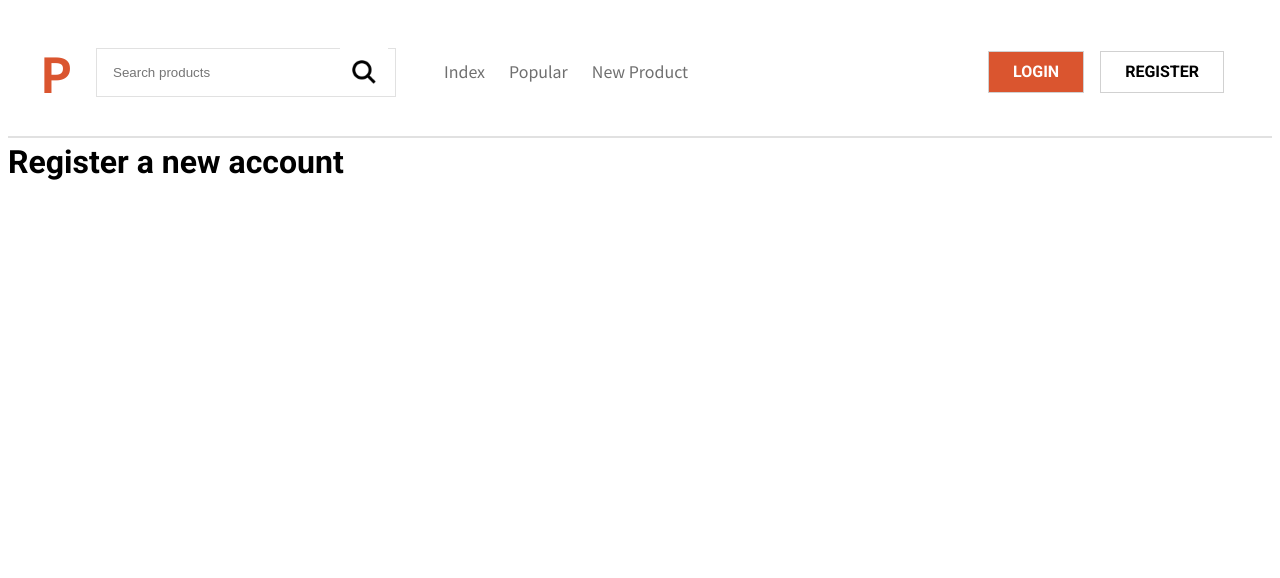
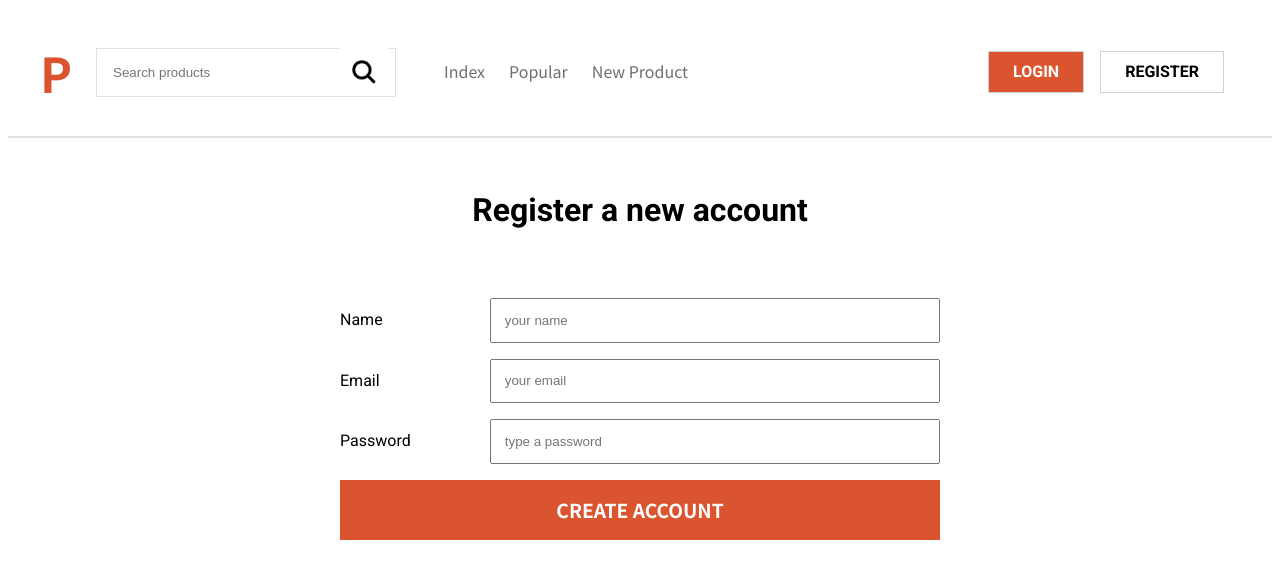
Before and after one commit to cristianortiz/product_hunt_next, a Next.js app: page /register in a window 1280 px wide. Shown: the top 578 px of the page. Built offline with nearby package versions, Linux system fonts and the light colour scheme.

Commit message:
reusable styled form component and custom hook useValidation
the custom hook keeps common features for any type of form in the app, like register new user, login and add a new product, but every component had their own initial states and functions to validates and process their data

```diff
--- /dev/null
+++ b/components/ui/form.js
@@ -0,0 +1,39 @@
+import styled from "@emotion/styled";
+
+//styled component to reuse en all the forms in te app
+export const Form = styled.form`
+  max-width: 600px;
+  width: 95%;
+  margin: 4rem auto 0 auto;
+`;
+
+export const Field = styled.div`
+  margin-bottom: 1rem;
+  display: flex;
+  align-items: center;
+
+  label {
+    flex: 0 0 150px;
+    font-size: 1.2;
+  }
+  input {
+    flex: 1;
+    padding: 0.8rem;
+  }
+`;
+export const InputSubmit = styled.input`
+  background-color: var(--orange);
+  width: 100%;
+  padding: 1rem;
+  text-align: center;
+  color: #fff;
+  font-size: 1.2rem;
+  text-transform: uppercase;
+  border: none;
+  font-family: "Noto Sans JP", sans-serif;
+  font-weight: 700;
+
+  &:hover {
+    cursor: pointer;
+  }
+`;
--- /dev/null
+++ b/pages/hooks/useValidation.js
@@ -0,0 +1,54 @@
+import React, { useEffect, useState } from "react";
+
+/* reusable custom hook to validates any form in the app, their initial state
+ will be defined by the components also the rules validations and the fn function
+ but commons features will be defined here and imports by the components*/
+const useValidation = (initialState, validate, fn) => {
+  //user values state
+  const [values, setValues] = useState(initialState);
+  //errors state, their initial state is empty
+  const [errors, setErrors] = useState({});
+  //state to flag a form as submited, when user user submit any form in the app
+  const [submitForm, setSubmitForm] = useState(false);
+
+  //use effect to check and update the submitForm flag
+  useEffect(() => {
+    if (submitForm) {
+      //chek for any errors in previous form validation when is submited
+      const noErrors = Object.keys(errors).length === 0;
+
+      if (noErrors) {
+        //custum function executes in the component like newAccount,login,newProduct etc
+        fn();
+      }
+      //reset submited form flag
+      setSubmitForm(false);
+    }
+  }, []);
+
+  //executes when user is typing in forms inputs
+  const handleChange = (e) => {
+    setValues({ ...values, [e.target.name]: e.target.value });
+  };
+
+  //executes when the user submits the form
+  const handleSubmit = (e) => {
+    e.preventDefault();
+    //check for error in validation
+    const validationErrors = validate(values);
+    //add the previous errors in the errors state
+    setErrors(validationErrors);
+    //the form is being submited so, the flag is true
+    setSubmitForm(true);
+  };
+  //this hook returns this props to be called by other components
+  return {
+    values,
+    errors,
+    submitForm,
+    handleSubmit,
+    handleChange,
+  };
+};
+
+export default useValidation;
--- /dev/null
+++ b/pages/hooks/validation/validatesRegister.js
@@ -0,0 +1,21 @@
+export default function validatesRegister(values) {
+  let errors = {};
+  //
+  //validates username
+  if (!values.user_name) {
+    errors.user_name = "the user name is mandatory";
+  }
+  //validates email
+  if (!values.email) {
+    errors.email = "email mandatory";
+  } else if (!/^[A-Z0-9._%+-]+@[A-Z0-9.-]+\.[A-Z]{2,}$/i.test(values.email)) {
+    errors.email = "the email is not valid";
+  }
+
+  //validates password
+  if (!values.password) {
+    errors.password = "password is mandatory";
+  } else if (values.password.length < 6) {
+    errors.password = "password must have 6 characters at least";
+  }
+}
--- a/pages/register.js
+++ b/pages/register.js
@@ -1,11 +1,70 @@
-import React from "react";
+import React, { Fragment } from "react";
+import { css } from "@emotion/react";
 import Layout from "../components/layout/Layout";
+import { Field, Form, InputSubmit } from "../components/ui/form";
+import useValidation from "./hooks/useValidation";
+import validatesRegister from "./hooks/validation/validatesRegister";
 
-const Register = () => (
-  <div>
-    <Layout>
-      <h1>Register a new account</h1>
-    </Layout>
-  </div>
-);
+const Register = () => {
+  //custom initial state of this component to use the useValidation hook
+  const INITIAL_STATE = {
+    user_name: "",
+    email: "",
+    password: "",
+  };
+  /* call props and functions of useValidation hook, and this component is passing custom
+  initial state,validation rules and register (as fn) to useValidation hook */
+  const { values, errors, submitForm, handleSubmit, handleChange } =
+    useValidation(INITIAL_STATE, validatesRegister, registerNewUser);
+  function registerNewUser() {
+    console.log("...register a new account");
+  }
+
+  return (
+    <div>
+      <Layout>
+        <Fragment>
+          <h1
+            css={css`
+              text-align: center;
+              margin-top: 3rem;
+            `}
+          >
+            Register a new account
+          </h1>
+          <Form>
+            <Field>
+              <label htmlFor="user_name">Name</label>
+              <input
+                type="text"
+                id="nombre"
+                placeholder="your name"
+                name="user_name"
+              />
+            </Field>
+            <Field>
+              <label htmlFor="email">Email</label>
+              <input
+                type="email"
+                id="email"
+                placeholder="your email"
+                name="mail"
+              />
+            </Field>
+            <Field>
+              <label htmlFor="password">Password</label>
+              <input
+                type="password"
+                id="password"
+                placeholder="type a password"
+                name="password"
+              />
+            </Field>
+            <InputSubmit type="submit" value="create account" />
+          </Form>
+        </Fragment>
+      </Layout>
+    </div>
+  );
+};
 export default Register;
```
